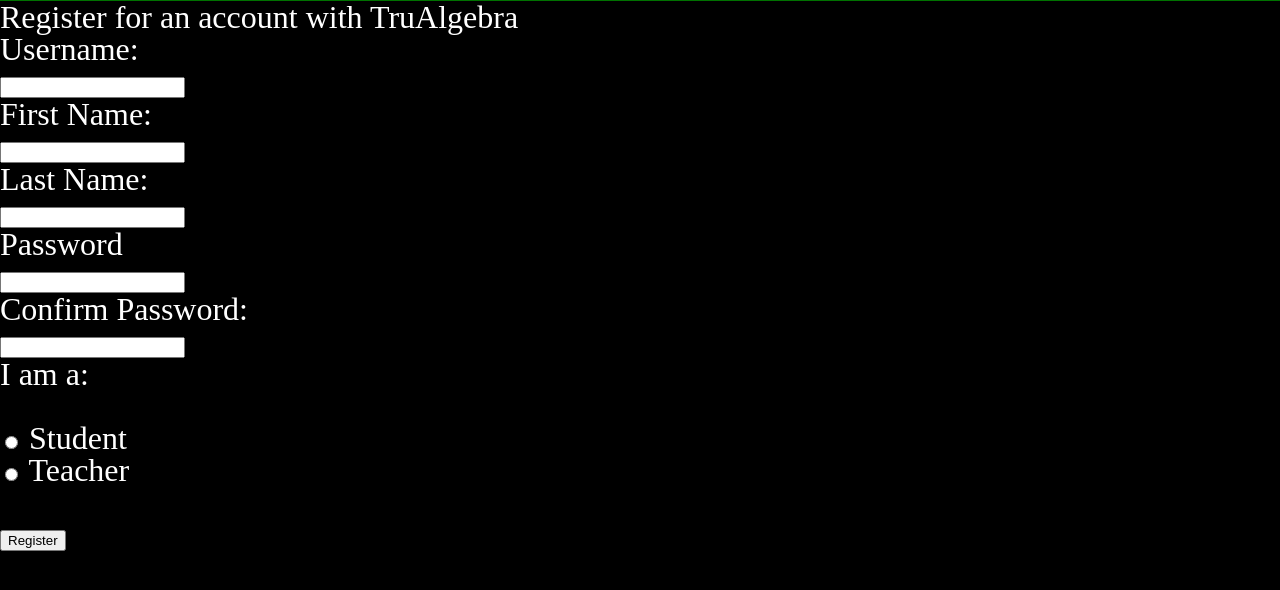
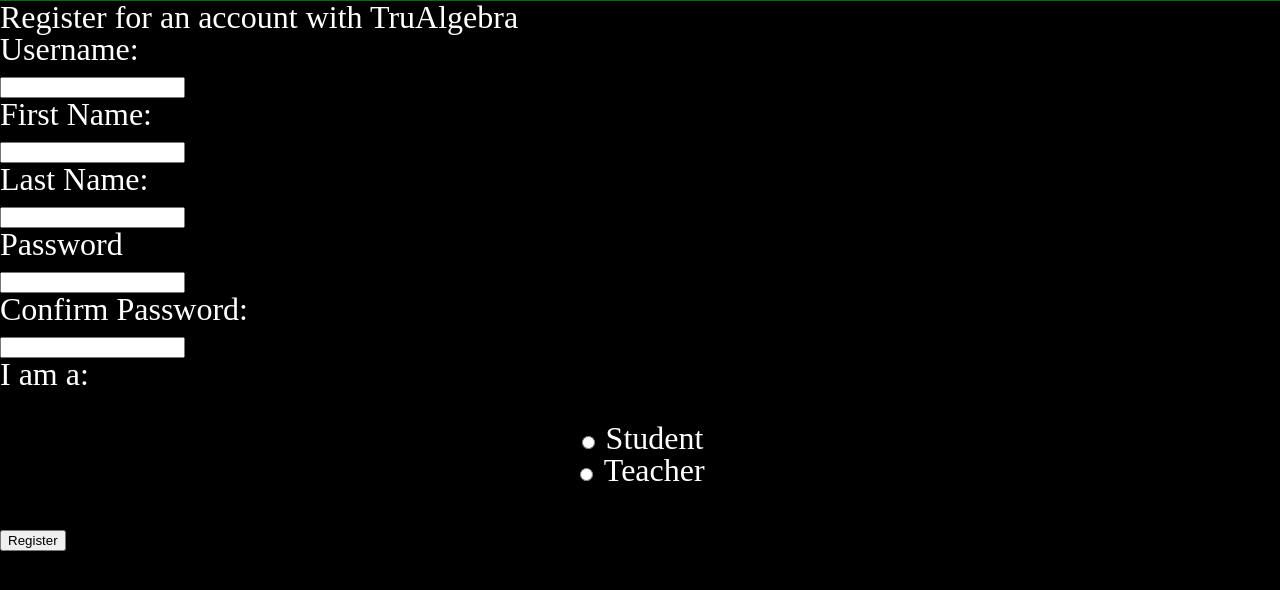
Before and after one commit to carston-work/tru-algebra-py, a Flask app: page /register in a window 1280 px wide. Shown: the part 95-685 px from the top of the page. Run offline with Flask 2, Linux system fonts and the light colour scheme; some libraries are stand-ins or nearby versions.

Commit message:
styling changes to lists

```diff
--- a/app/static/style.css
+++ b/app/static/style.css
@@ -10,6 +10,10 @@
     height: 3em;
     justify-content:space-between;
     align-items: center;
+}
+
+h6 {
+    font-size: 0.7em;
 }
 
 header > div {
@@ -51,12 +55,16 @@
     margin-bottom: 0.5em;
     border-top: white solid 2px;
     border-bottom: white solid 2px;
-    width: 80%;
     font-size: 0.5em;
 }
 
 ul {
     margin-top: 1em;
+    text-align: center;
+}
+
+li > * {
+    min-width: max-content;
 }
 
 tr {
```
